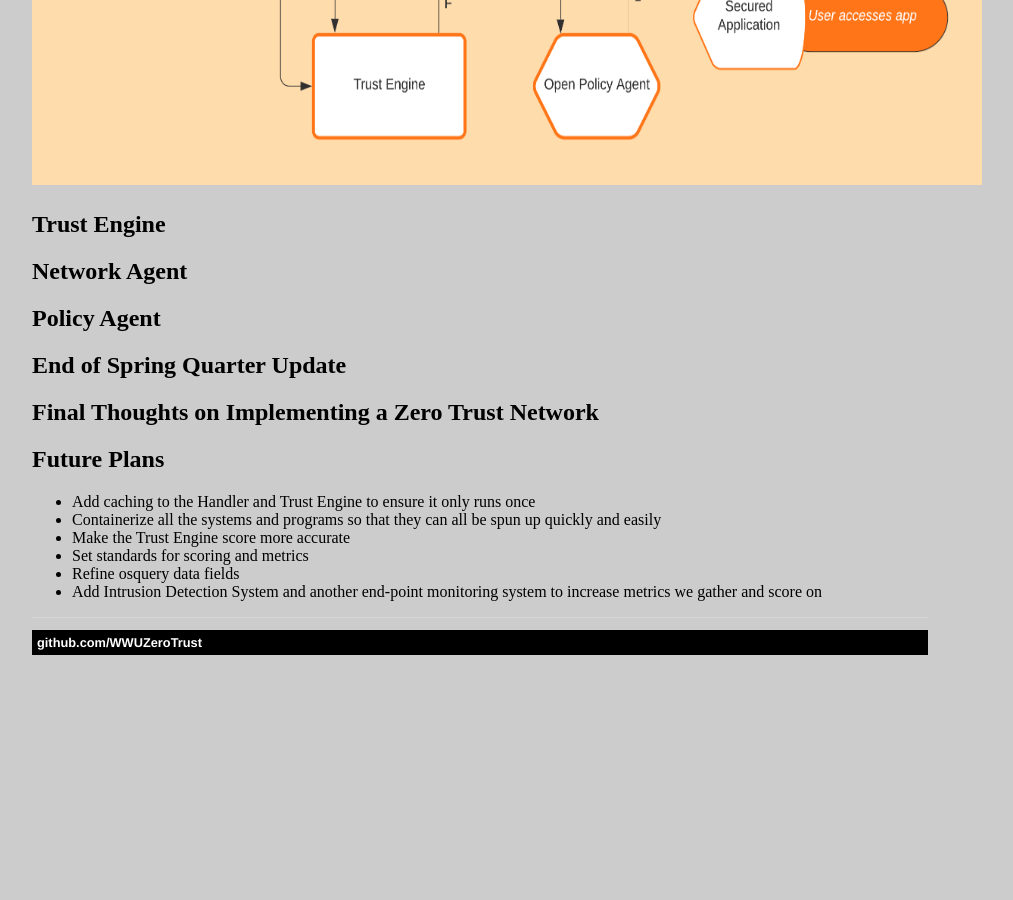
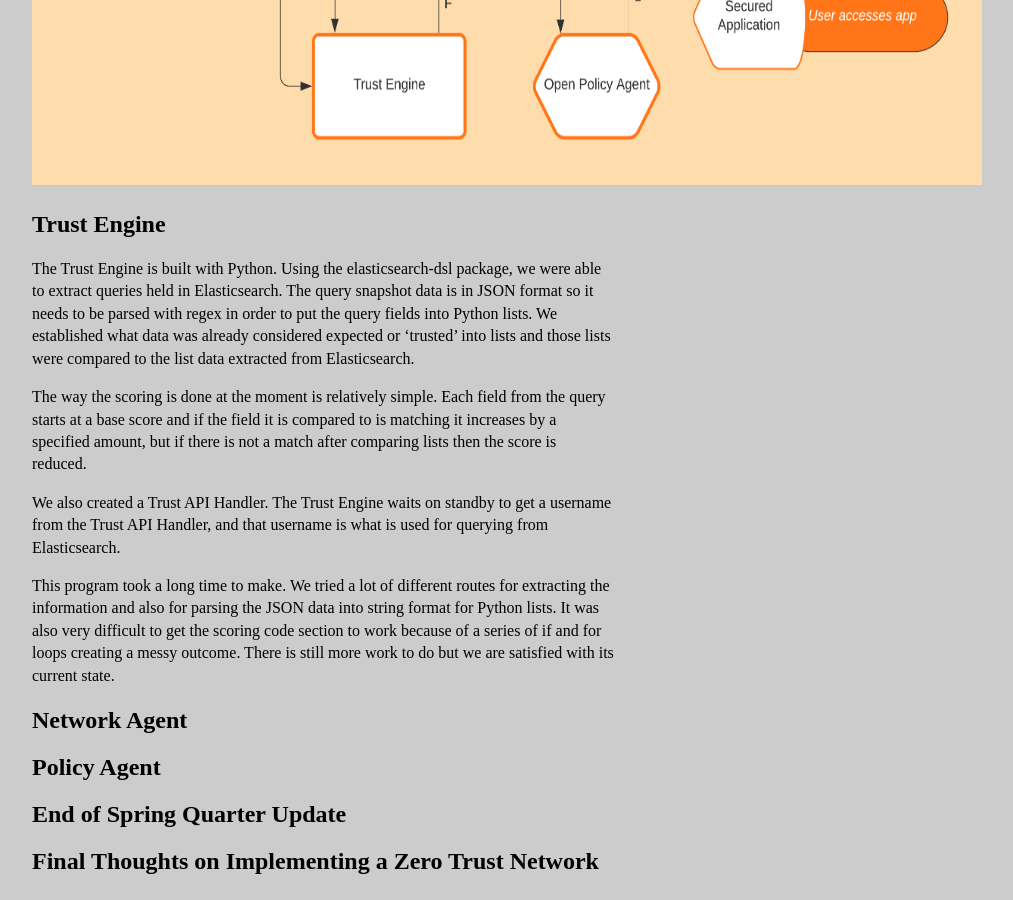
Before and after one commit to WWUZeroTrust/WWUZeroTrust.github.io, a Jekyll site: the page built from _posts/2020-06-1-End-of-Spring-Quarter.md, in a window 1280 px wide and 900 px high, scrolled down 2134 px. Shown: the whole window, without its empty margins (160-1173 px from the left). Built offline with Jekyll 4.4.1, drawn with Linux system fonts in a browser that asks for light colours; before the commit the page ends 2849 px from its top, so only the background shows below that.

Commit message:
Update 2020-06-1-End-of-Spring-Quarter.md

```diff
--- a/_posts/2020-06-1-End-of-Spring-Quarter.md
+++ b/_posts/2020-06-1-End-of-Spring-Quarter.md
@@ -20,6 +20,15 @@ The time between when a user is interacting with their computer and when the use
 
 ## Trust Engine
 
+The Trust Engine is built with Python. Using the elasticsearch-dsl package, we were able to extract queries held in Elasticsearch. The query snapshot data is in JSON format so it needs to be parsed with regex in order to put the query fields into Python lists. We established what data was already considered expected or 'trusted' into lists and those lists were compared to the list data extracted from Elasticsearch.
+
+The way the scoring is done at the moment is relatively simple. Each field from the query starts at a base score and if the field it is
+compared to is matching it increases by a specified amount, but if there is not a match after comparing lists then the score is reduced.
+
+We also created a Trust API Handler. The Trust Engine waits on standby to get a username from the Trust API Handler, and that username is what is used for querying from Elasticsearch.
+
+This program took a long time to make. We tried a lot of different routes for extracting the information and also for parsing the JSON data into string format for Python lists. It was also very difficult to get the scoring code section to work because of a series of if and for loops creating a messy outcome. There is still more work to do but we are satisfied with its current state.
+
 ## Network Agent
 
 ## Policy Agent
```
